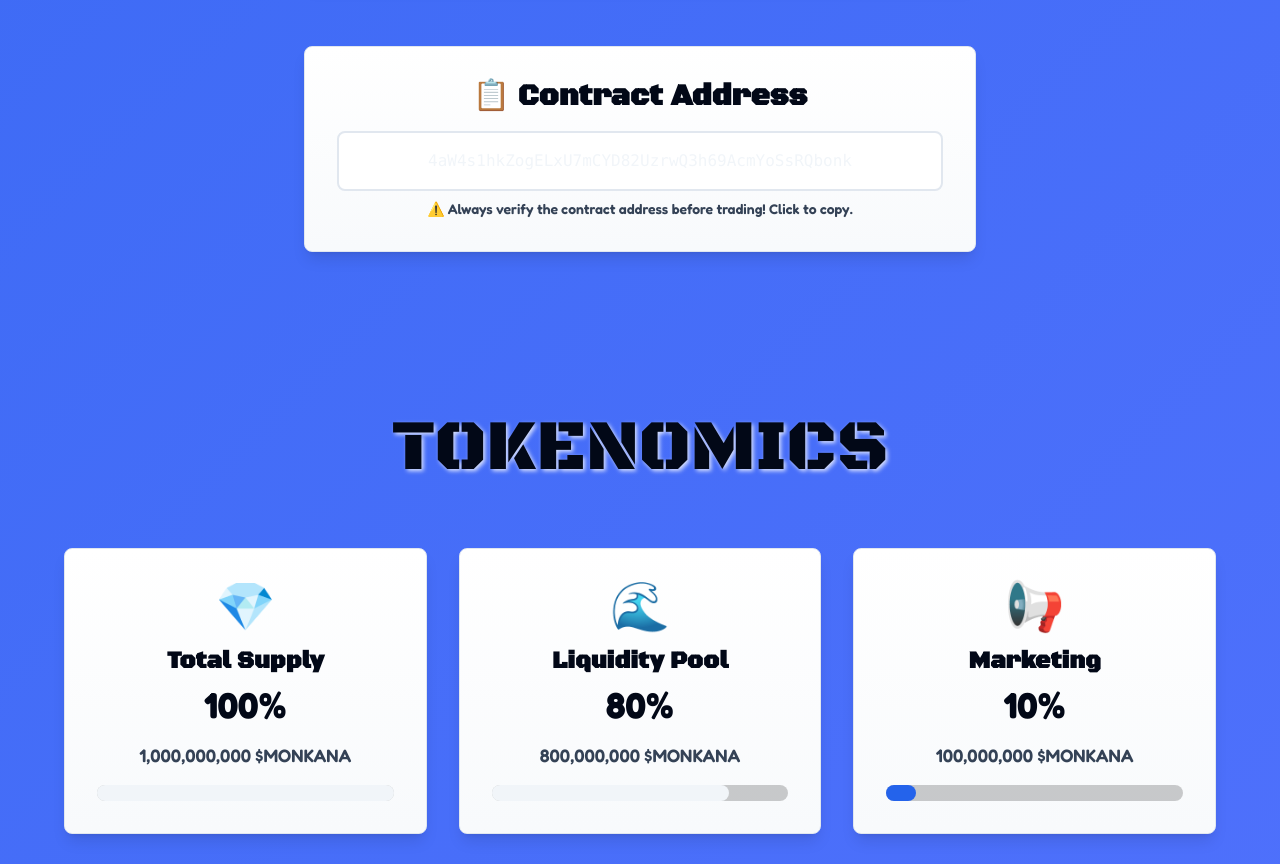
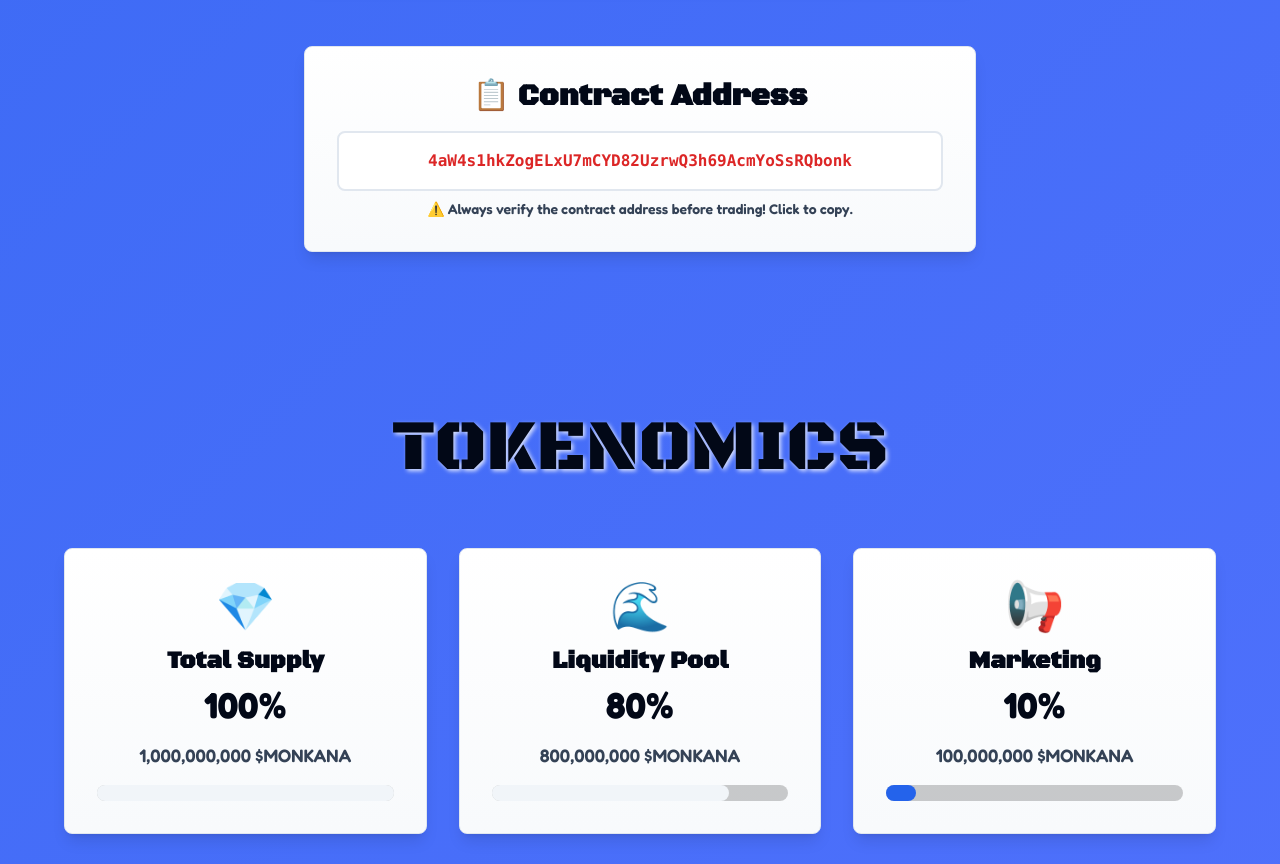
Before and after one commit to popoahinos-design/monkana-sol, a React (Vite) app: page / in a window 1280 px wide. Shown: the part 4020-4884 px from the top of the page. Built offline with nearby package versions, Linux system fonts and the light colour scheme; the HTML template or start-up script is replaced by a standard one.

Commit message:
Change smart contract text color

```diff
--- a/src/components/HowToBuy.tsx
+++ b/src/components/HowToBuy.tsx
@@ -123,7 +123,7 @@ const HowToBuy = () => {
             <h3 className="text-xl sm:text-2xl md:text-3xl font-bold text-foreground mb-4 break-words">📋 Contract Address</h3>
             <div
               onClick={copyToClipboard}
-              className="bg-card text-accent p-3 sm:p-4 rounded-lg font-mono text-xs sm:text-sm md:text-base break-all cursor-pointer hover:bg-accent/10 transition-colors duration-200 border-2 border-border hover:border-accent"
+              className="bg-card text-red-600 p-3 sm:p-4 rounded-lg font-mono text-xs sm:text-sm md:text-base break-all cursor-pointer hover:bg-accent/10 transition-colors duration-200 border-2 border-border hover:border-accent font-bold"
               title="Click to copy"
             >
               {copied ? "✅ Copied!" : contractAddress}
```
